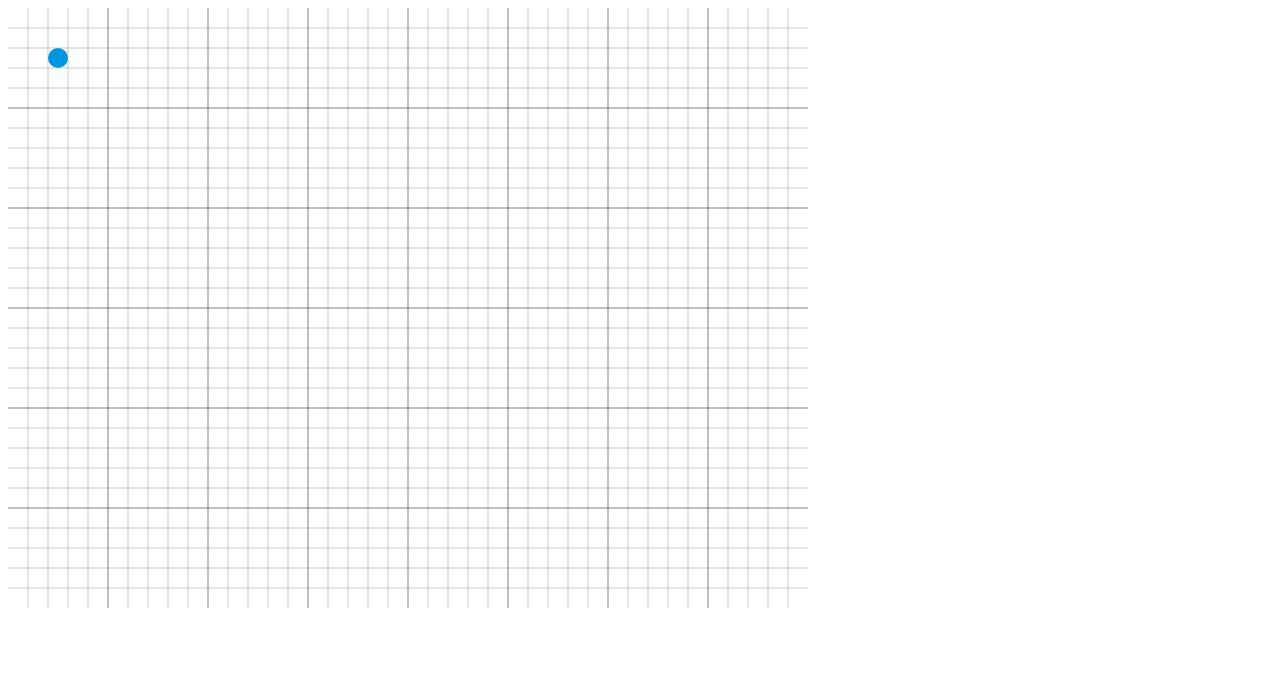
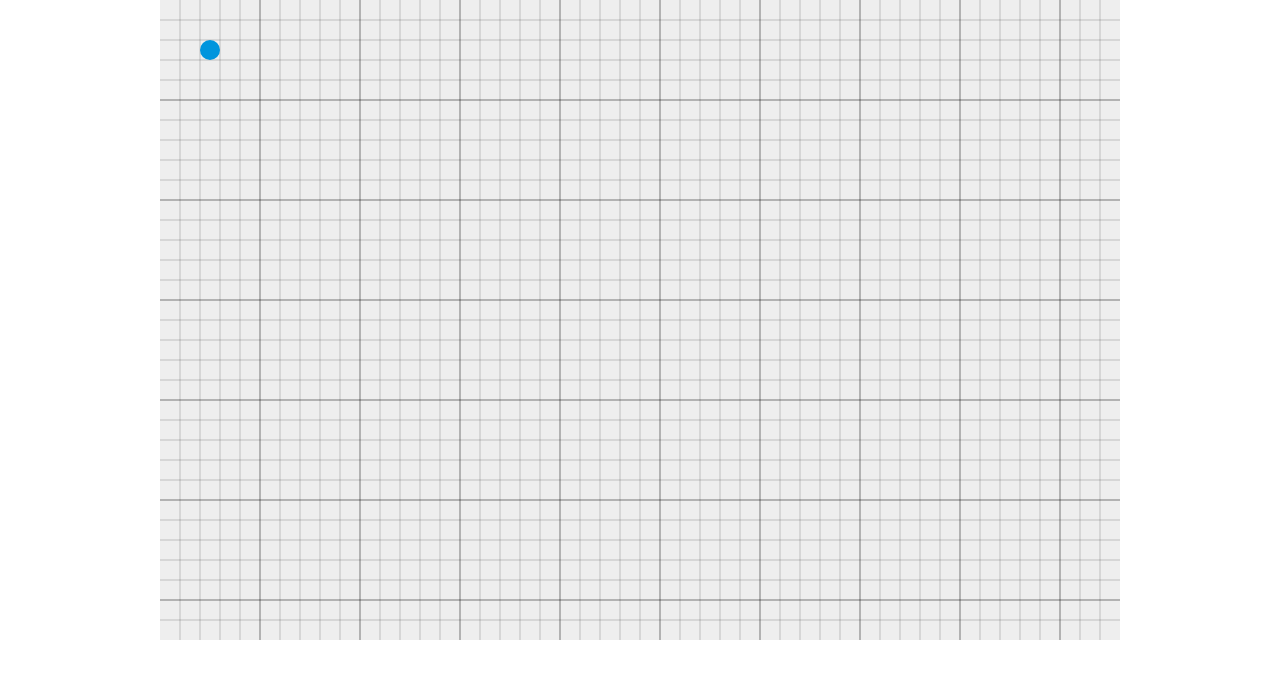
Before and after one commit to NikolayAngelov96/Breakout, a website built with webpack: page index.html in a window 1280 px wide. Built offline with nearby package versions, Linux system fonts and the light colour scheme.

Commit message:
update size of canvas

```diff
--- a/index.html
+++ b/index.html
@@ -6,8 +6,19 @@
     <meta name="viewport" content="width=device-width, initial-scale=1.0" />
     <title>Breakout</title>
     <script src="/dist/app.bundle.js" defer></script>
+    <style>
+      * {
+        margin: 0;
+        padding: 0;
+      }
+      #canvas {
+        background-color: #eee;
+        display: block;
+        margin: 0 auto;
+      }
+    </style>
   </head>
   <body>
-    <canvas id="canvas" width="800" height="600"></canvas>
+    <canvas id="canvas" width="960" height="640"></canvas>
   </body>
 </html>
```
